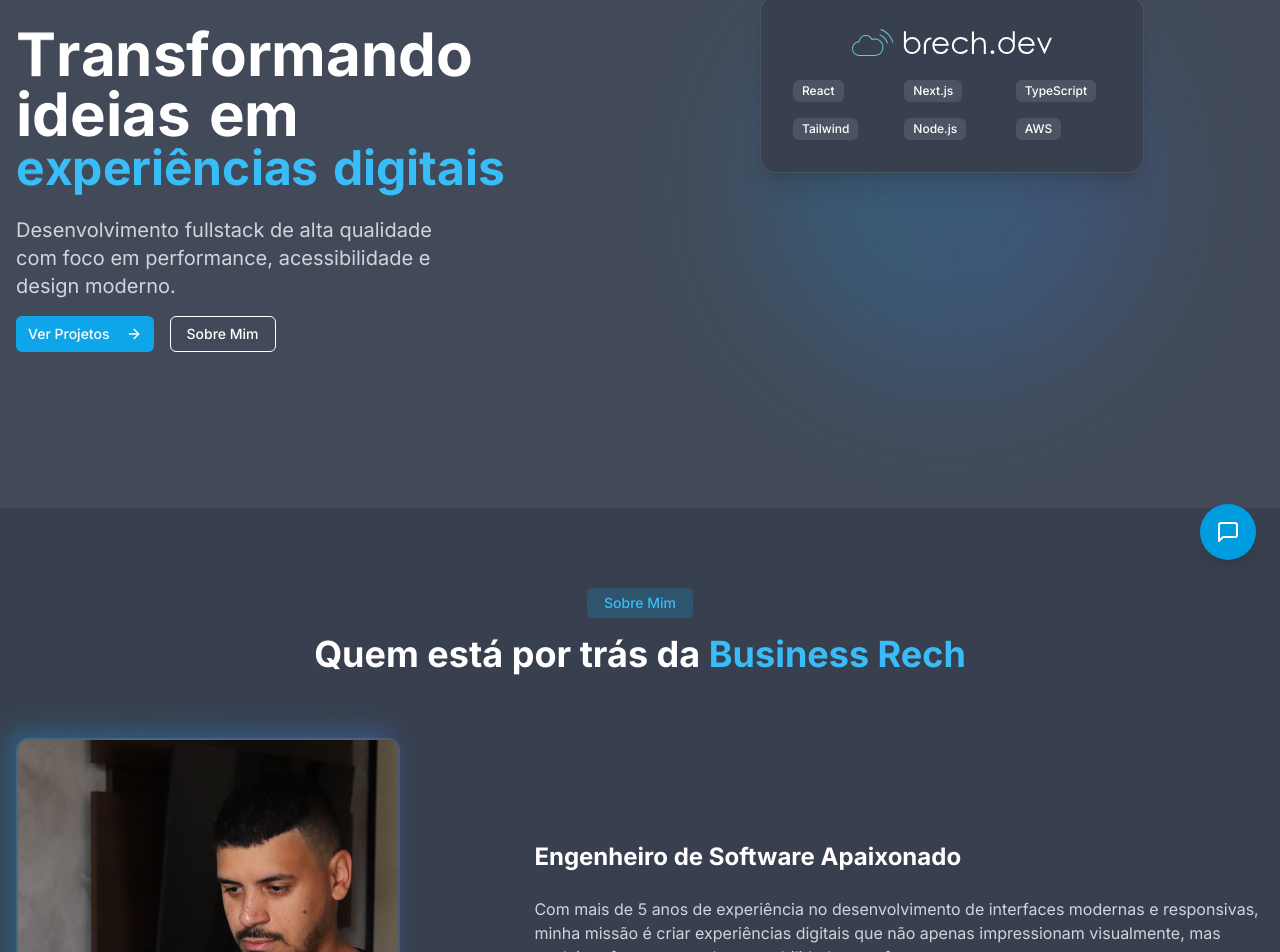
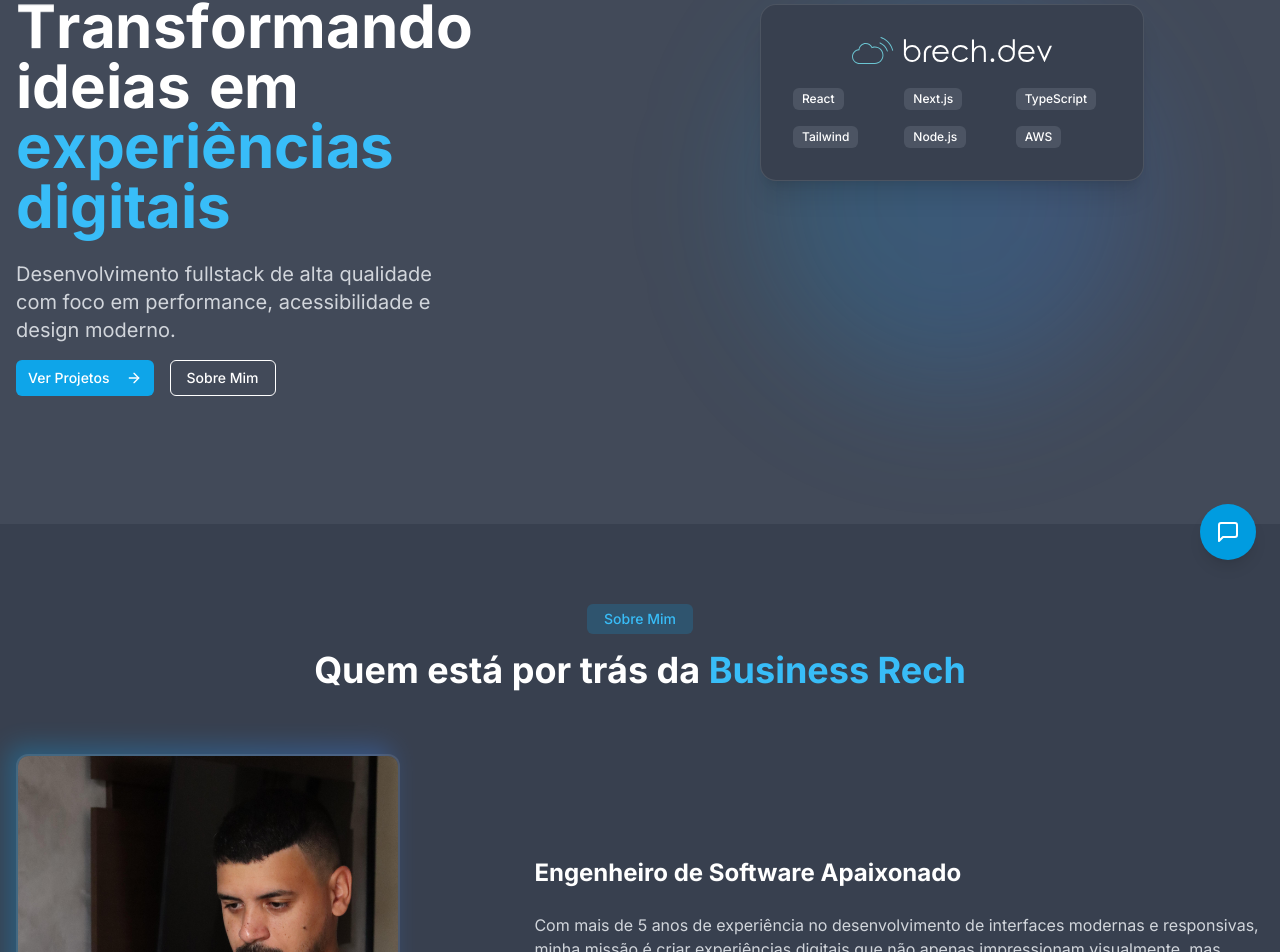
Before and after one commit to brunnorech/portifolio, a Next.js app: page / in a window 1280 px wide. Shown: the part 216-1168 px from the top of the page. Built offline with nearby package versions, Linux system fonts and the light colour scheme.

Commit message:
fix: layout animation

```diff
--- a/src/app/page.tsx
+++ b/src/app/page.tsx
@@ -19,7 +19,7 @@ import {
 
 import dynamic from "next/dynamic";
 import ProjectExperience from "./components/project-experience";
-import { useRef } from "react";
+import { useRef, useState } from "react";
 import SplitText from "../components/ui/splitted-text";
 import FadeContent from "../components/ui/fade-content";
 const Footer = dynamic(() => import("./components/footer"), { ssr: false });
@@ -27,6 +27,7 @@ const Chatbot = dynamic(() => import("./components/chat-bot"), { ssr: false });
 
 export default function Home() {
   const formRef = useRef<HTMLFormElement>(null);
+  const [showtextExperience, setShowtextExperience] = useState(false);
 
   const handleSubmit = async (event: React.FormEvent<HTMLFormElement>) => {
     event.preventDefault();
@@ -107,18 +108,20 @@ export default function Home() {
       >
         <div className="md:w-1/2 space-y-6">
           <SplitText
-            text="Transformando ideias em "
+            text="Transformando ideias em"
             className="text-4xl md:text-6xl font-bold text-white"
             delay={50}
             animationFrom={{ opacity: 0, transform: "translate3d(0,50px,0)" }}
             animationTo={{ opacity: 1, transform: "translate3d(0,0,0)" }}
             threshold={0.2}
             rootMargin="-50px"
+            onLetterAnimationComplete={() => setShowtextExperience(true)}
           />
+          {showtextExperience && (
             <SplitText
               text="experiências digitais"
-            className="text-4xl md:text-5xl text- text-sky-400 font-bold"
-            delay={50}
+              className="text-4xl md:text-6xl text- text-sky-400 font-bold"
+              delay={0}
               animationFrom={{
                 opacity: 0,
                 transform: "translate3d(0,50px,0)",
@@ -127,6 +130,7 @@ export default function Home() {
               threshold={0.2}
               rootMargin=""
             />
+          )}
           <FadeContent duration={1000} easing="ease-out" initialOpacity={0.5}>
             <p className="text-gray-300 text-lg md:text-xl max-w-md">
               Desenvolvimento fullstack de alta qualidade com foco em
@@ -184,7 +188,7 @@ export default function Home() {
         </div>
       </section>
 
-      <FadeContent duration={1000} easing="ease-out" initialOpacity={0.5}>
+      <FadeContent blur duration={1000} easing="ease-out" initialOpacity={0.5}>
         <section id="sobre" className="bg-[rgb(56,64,79)] py-20">
           <div className="container mx-auto px-4">
             <div className="text-center mb-16">
@@ -289,7 +293,12 @@ export default function Home() {
         </section>
       </FadeContent>
 
-      <FadeContent duration={500} easing="ease-in-out" initialOpacity={0.5}>
+      <FadeContent
+        blur
+        duration={1000}
+        easing="ease-in-out"
+        initialOpacity={0.5}
+      >
         <section id="habilidades" className="py-20 bg-[rgb(66,74,89)]">
           <div className="container mx-auto px-4">
             <div className="text-center mb-16">
@@ -364,7 +373,7 @@ export default function Home() {
         </div>
       </section>
 
-      <FadeContent duration={1000} easing="ease-out" initialOpacity={0.5}>
+      <FadeContent blur duration={1000} easing="ease-out" initialOpacity={0.5}>
         <section className="py-20 bg-[rgb(66,74,89)]">
           <div className="container mx-auto px-4">
             <div className="text-center mb-16">
@@ -438,7 +447,7 @@ export default function Home() {
         </section>
       </FadeContent>
 
-      <FadeContent duration={1000} easing="ease-out" initialOpacity={0.5}>
+      <FadeContent blur duration={1000} easing="ease-out" initialOpacity={0.5}>
         <section id="contato" className="py-20 bg-[rgb(56,64,79)]">
           <div className="container mx-auto px-4">
             <div className="flex flex-col lg:flex-row gap-12">
--- a/src/components/ui/animated-content.tsx
+++ b/src/components/ui/animated-content.tsx
@@ -1,5 +1,21 @@
 import { useRef, useEffect, useState, ReactNode } from "react";
-import { useSpring, animated, SpringConfig } from "@react-spring/web";
+import {
+  useSpring,
+  animated,
+  SpringConfig,
+  SpringValue,
+} from "@react-spring/web";
+
+type AnimatedDivProps = {
+  children: ReactNode;
+  style: {
+    transform: SpringValue<string>;
+    opacity: SpringValue<number>;
+  };
+  ref?: React.RefObject<HTMLDivElement | null>;
+};
+
+const AnimatedDiv = animated.div as React.FC<AnimatedDivProps>;
 
 interface AnimatedContentProps {
   children: ReactNode;
@@ -72,9 +88,9 @@ const AnimatedContent: React.FC<AnimatedContentProps> = ({
   });
 
   return (
-    <animated.div ref={ref} style={springProps}>
+    <AnimatedDiv ref={ref} style={springProps}>
       {children}
-    </animated.div>
+    </AnimatedDiv>
   );
 };
 
--- a/src/components/ui/splitted-text.tsx
+++ b/src/components/ui/splitted-text.tsx
@@ -1,5 +1,14 @@
+/* eslint-disable @typescript-eslint/no-explicit-any */
 import { useSprings, animated } from "@react-spring/web";
 import { useEffect, useRef, useState } from "react";
+
+type AnimatedSpanProps = {
+  children: React.ReactNode;
+  style: any;
+  key?: number;
+};
+
+const AnimatedSpan = animated.span as React.FC<AnimatedSpanProps>;
 
 interface SplitTextProps {
   text?: string;
@@ -96,7 +105,7 @@ const SplitText: React.FC<SplitTextProps> = ({
               letterIndex;
 
             return (
-              <animated.span
+              <AnimatedSpan
                 key={index}
                 style={{
                   ...springs[index],
@@ -105,7 +114,7 @@ const SplitText: React.FC<SplitTextProps> = ({
                 }}
               >
                 {letter}
-              </animated.span>
+              </AnimatedSpan>
             );
           })}
           <span style={{ display: "inline-block", width: "0.3em" }}>
```
Lines whose indentation alone changed are shown as unchanged.
